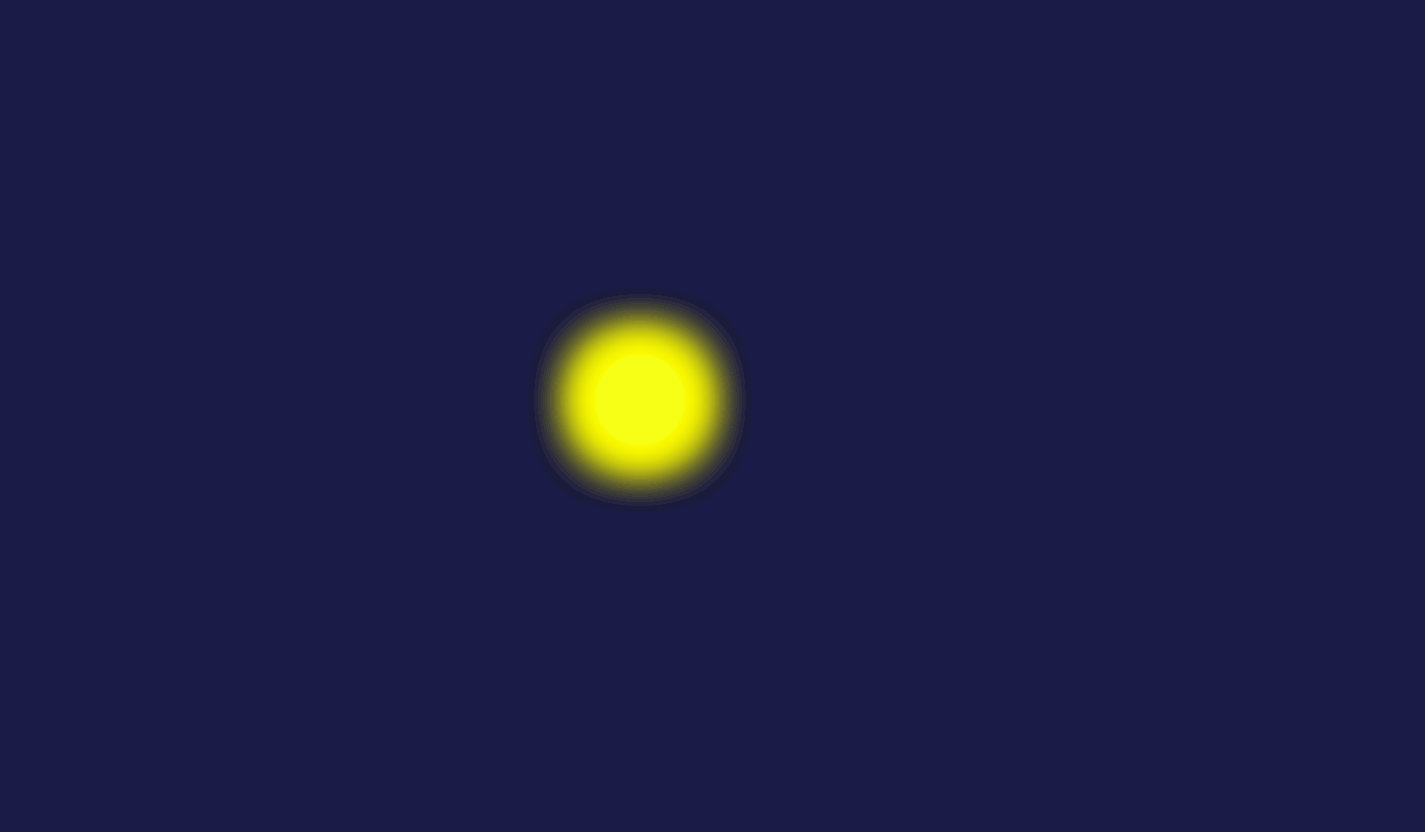
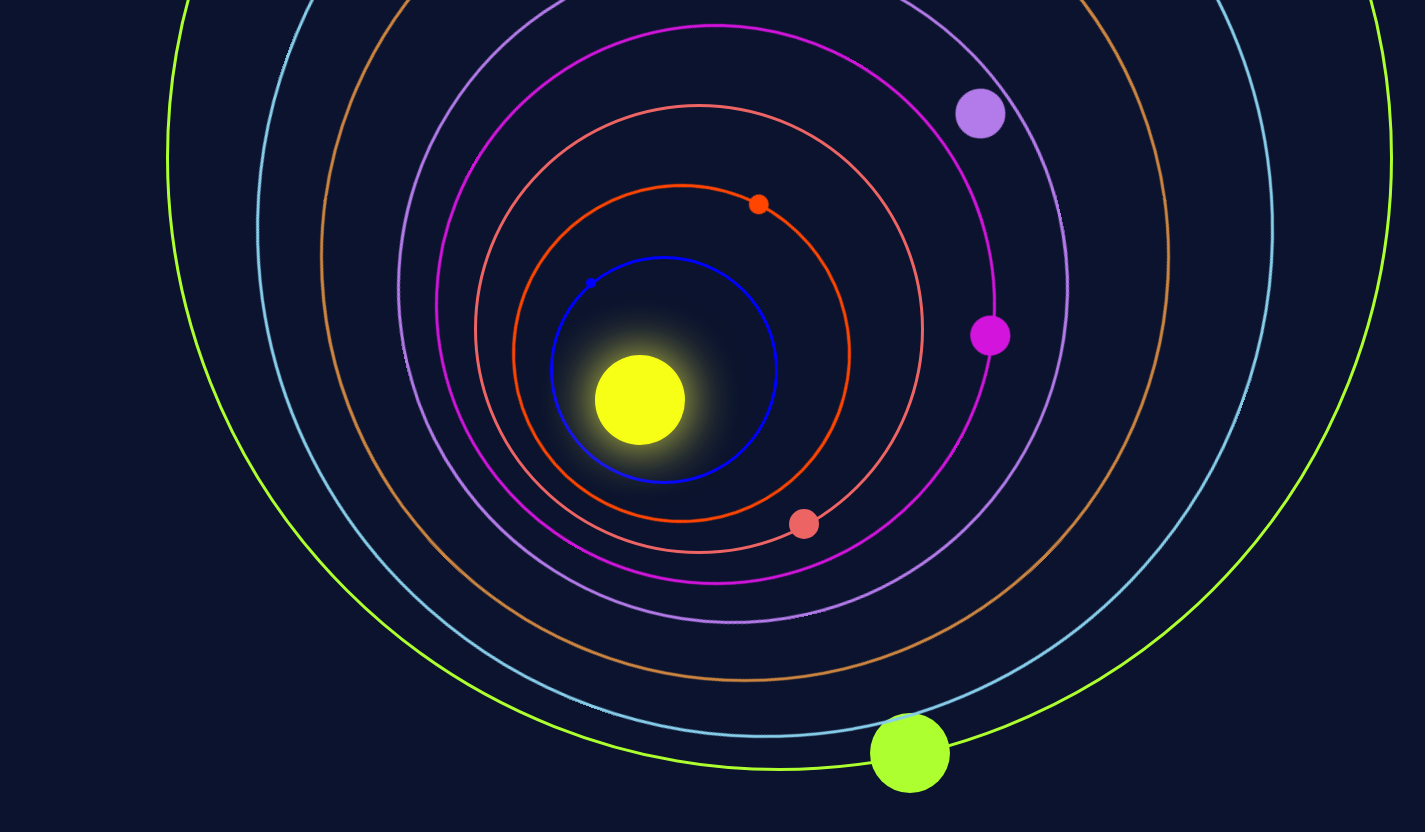
Before and after one commit to shahnigarek/Animation, a plain HTML site: page index.html in a window 1280 px wide. Shown: the whole page, 1425 px wide, since content can reach past the window. Before the commit the page ends 800 px from the top, so only its background shows below. Drawn offline with Linux system fonts and the light colour scheme.

Commit message:
sizing changed

```diff
--- a/css/style.css
+++ b/css/style.css
@@ -1,116 +1,215 @@
-*{
-    margin:0;
-    padding:0;
+* {
+    margin: 0;
+    padding: 0;
 }
-body{
+
+body {
     overflow: hidden;
-    background-color: rgb(27, 27, 71);
+    background-color: #0b132e;
 }
-.sun{
+
+.sun {
     position: absolute;
     z-index: 1012;
-    width:90px;
-    height:90px;
-    top:50%;
-    left:50%;
-    transform:translate(-50%,-50%);
-    border-radius:100%;
+    width: 90px;
+    height: 90px;
+    top: 50%;
+    left: 50%;
+    transform: translate(-50%, -50%);
+    border-radius: 100%;
     background: rgb(247, 255, 23);
-    box-shadow:0px 0px 60px yellow;
+    box-shadow: 0px 0px 55px rgb(255, 255, 71);
+
 }
-.mercury{
+
+.mercury {
     position: absolute;
-    z-index: 1012;
-    width:90px;
-    height:90px;
-    top:50%;
-    left:50%;
-    transform:translate(-50%,-50%);
-    border-radius:100%;
-    background: rgb(247, 255, 23);
-    box-shadow:0px 0px 60px yellow;
+    background: blue;
+    width: 10px;
+    height: 10px;
+    border-radius: 100%;
+    animation: orbit 2s infinite linear;
+    top: calc(50% + 82px);
+    left: calc(50% + 68px);
 }
-.neptun{
+
+.mercury-border {
+    animation: orbit 2s infinite linear;
     position: absolute;
-    z-index: 1012;
-    width:90px;
-    height:90px;
-    top:50%;
-    left:50%;
-    transform:translate(-50%,-50%);
-    border-radius:100%;
-    background: rgb(247, 255, 23);
-    box-shadow:0px 0px 60px yellow;
+    border: 3px solid blue;
+    border-radius: 100%;
+    width: 222px;
+    height: 222px;
+    top: 32%;
+    left: 43%;
+    transform: translate(-50%, -50%);
 }
-.jupiter{
+.neptun {
     position: absolute;
-    z-index: 1012;
-    width:90px;
-    height:90px;
-    top:50%;
-    left:50%;
-    transform:translate(-50%,-50%);
-    border-radius:100%;
-    background: rgb(247, 255, 23);
-    box-shadow:0px 0px 60px yellow;
+    background: greenyellow;
+    width: 80px;
+    height: 80px;
+    border-radius: 50%;
+    top: calc(50% + 555px);
+    left: calc(50% + 90px);
+    animation: orbit 5s infinite linear;
 }
-.mars{
+
+.neptun-border {
     position: absolute;
-    z-index: 1012;
-    width:90px;
-    height:90px;
-    top:50%;
-    left:50%;
-    transform:translate(-50%,-50%);
-    border-radius:100%;
-    background: rgb(247, 255, 23);
-    box-shadow:0px 0px 60px yellow;
+    animation: orbit 5s infinite linear;
+    border: 3px solid greenyellow;
+    border-radius: 50%;
+    width: 1221px;
+    height: 1221px;
+    top: -57%;
+    left: 13%;
+    transform: translate(-50%, -50%);
 }
-.venus{
+.jupiter {
     position: absolute;
-    z-index: 1012;
-    width:90px;
-    height:90px;
-    top:50%;
-    left:50%;
-    transform:translate(-50%,-50%);
-    border-radius:100%;
-    background: rgb(247, 255, 23);
-    box-shadow:0px 0px 60px yellow;
+    background: rgb(179, 122, 233);
+    width: 50px;
+    height: 50px;
+    border-radius: 50%;
+    top: calc(50% + 255px);
+    left: calc(50% + 90px);
+    animation: orbit 7s infinite linear;
 }
-.earth{
+
+.jupiter-border {
+    animation: orbit 7s infinite linear;
     position: absolute;
-    z-index: 1012;
-    width:90px;
-    height:90px;
-    top:50%;
-    left:50%;
-    transform:translate(-50%,-50%);
-    border-radius:100%;
-    background: rgb(247, 255, 23);
-    box-shadow:0px 0px 60px yellow;
+    border: 3px solid rgb(179, 122, 233);
+    border-radius: 50%;
+    width: 666px;
+    height: 666px;
+    top: -6%;
+    left: 31%;
+    transform: translate(-50%, -50%);
 }
-.saturn{
+.mars {
     position: absolute;
-    z-index: 1012;
-    width:90px;
-    height:90px;
-    top:50%;
-    left:50%;
-    transform:translate(-50%,-50%);
-    border-radius:100%;
-    background: rgb(247, 255, 23);
-    box-shadow:0px 0px 60px yellow;
+    background: rgb(210, 20, 220);
+    width: 40px;
+    height: 40px;
+    border-radius: 50%;
+    top: calc(50% + 233px);
+    left: calc(50% + 90px);
+    animation: orbit 6s infinite linear;
 }
-.uranus{
+
+.mars-border {
+    animation: orbit 6s infinite linear;
     position: absolute;
-    z-index: 1012;
-    width:90px;
-    height:90px;
-    top:50%;
-    left:50%;
-    transform:translate(-50%,-50%);
-    border-radius:100%;
-    background: rgb(247, 255, 23);
-    box-shadow:0px 0px 60px yellow;
+    border: 3px solid rgb(210, 20, 220);
+    border-radius: 50%;
+    width: 555px;
+    height: 555px;
+    top: 3%;
+    left: 34%;
+    transform: translate(-50%, -50%);
 }
+
+.venus {
+    position: absolute;
+    width: 20px;
+    height: 20px;
+    background: orangered;
+    border-radius: 50%;
+    top: calc(50% + 131px);
+    left: calc(50% + 80px);
+    animation: orbit 3s infinite linear;
+}
+
+.venus-border {
+    animation: orbit 3s infinite linear;
+    position: absolute;
+    border: 3px solid orangered;
+    border-radius: 100%;
+    width: 333px;
+    height: 333px;
+    top: 23%;
+    left: 40%;
+    transform: translate(-50%, -50%);
+}
+
+.earth {
+    position: absolute;
+    background: rgb(237, 100, 100);
+    width: 30px;
+    height: 30px;
+    border-radius: 50%;
+    top: calc(50% + 180px);
+    left: calc(50% + 90px);
+    animation: orbit 5s infinite linear;
+}
+
+.earth-border {
+    animation: orbit 5s infinite linear;
+    position: absolute;
+    border: 3px solid rgb(237, 100, 100);
+    border-radius: 50%;
+    width: 444px;
+    height: 444px;
+    top: 13%;
+    left: 37%;
+    transform: translate(-50%, -50%);
+}
+
+.saturn {
+    position: absolute;
+    background: peru;
+    width: 60px;
+    height: 60px;
+    border-radius: 50%;
+    top: calc(50% + 377px);
+    left: calc(50% + 90px);
+    animation: orbit 8s infinite linear;
+}
+
+.saturn-border {
+    animation: orbit 8s infinite linear;
+    position: absolute;
+    border: 3px solid peru;
+    border-radius: 50%;
+    width: 844px;
+    height: 844px;
+    top: -21%;
+    left: 25%;
+    transform: translate(-50%, -50%);
+}
+
+.uranus {
+    position: absolute;
+    background: skyblue;
+    width: 70px;
+    height: 70px;
+    border-radius: 50%;
+    top: calc(50% + 452px);
+    left: calc(50% + 90px);
+    animation: orbit 9s infinite linear;
+}
+
+.uranus-border {
+    animation: orbit 9s infinite linear;
+    position: absolute;
+    border: 3px solid skyblue;
+    border-radius: 50%;
+    width: 1012px;
+    height: 1012px;
+    top: -35%;
+    left: 20%;
+    transform: translate(-50%, -50%);
+}
+
+
+
+@keyframes orbit {
+    from {
+        transform: rotate(0);
+    }
+    to {
+        transform: rotate(360deg);
+    }
+}
--- a/index.html
+++ b/index.html
@@ -12,7 +12,7 @@
    <div class="solar-system">
        <div class="sun"></div>
 
-       <div class="mercury-borde">
+       <div class="mercury-border">
             <div class="mercury"></div>
        </div>
        <div class="neptun-border">
```
